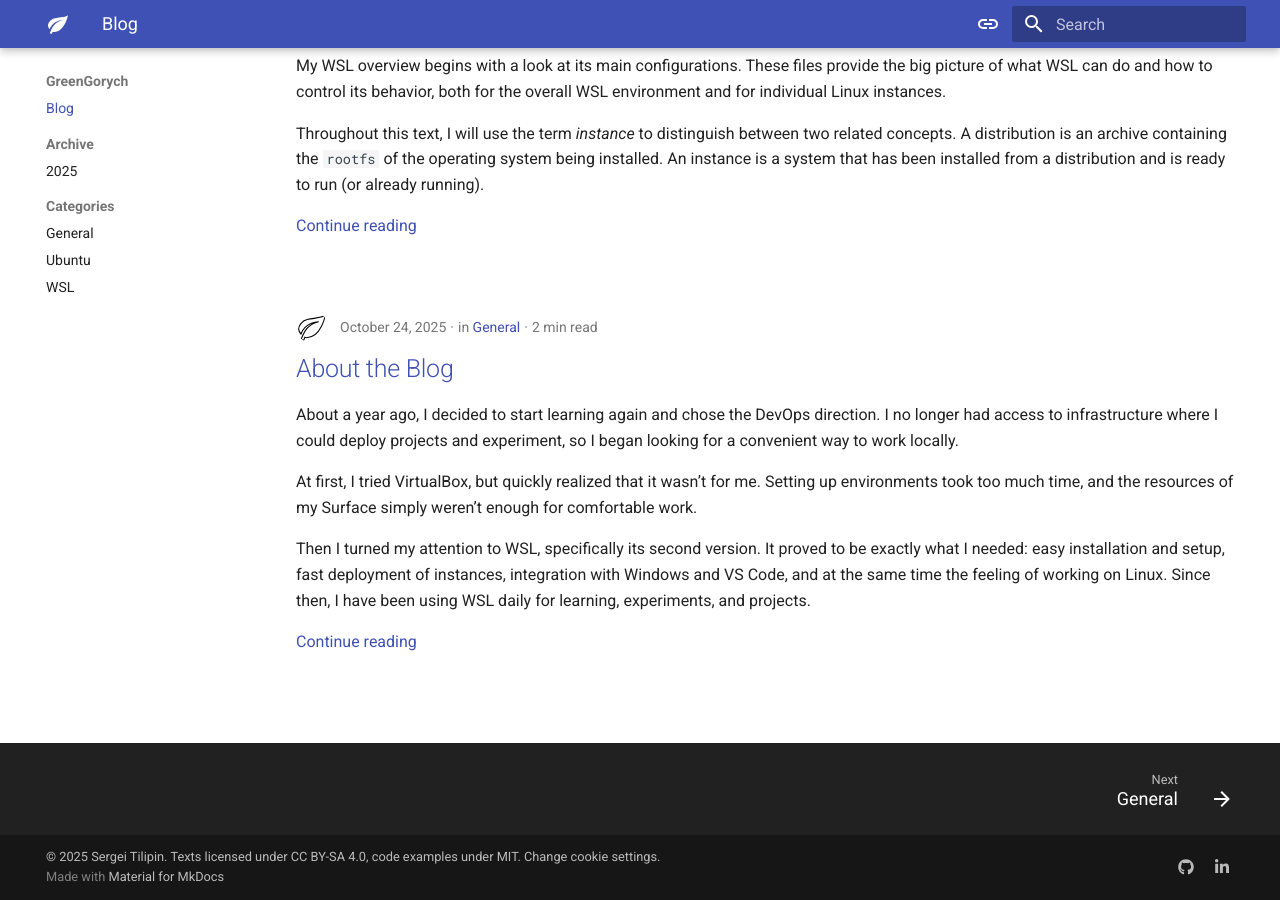
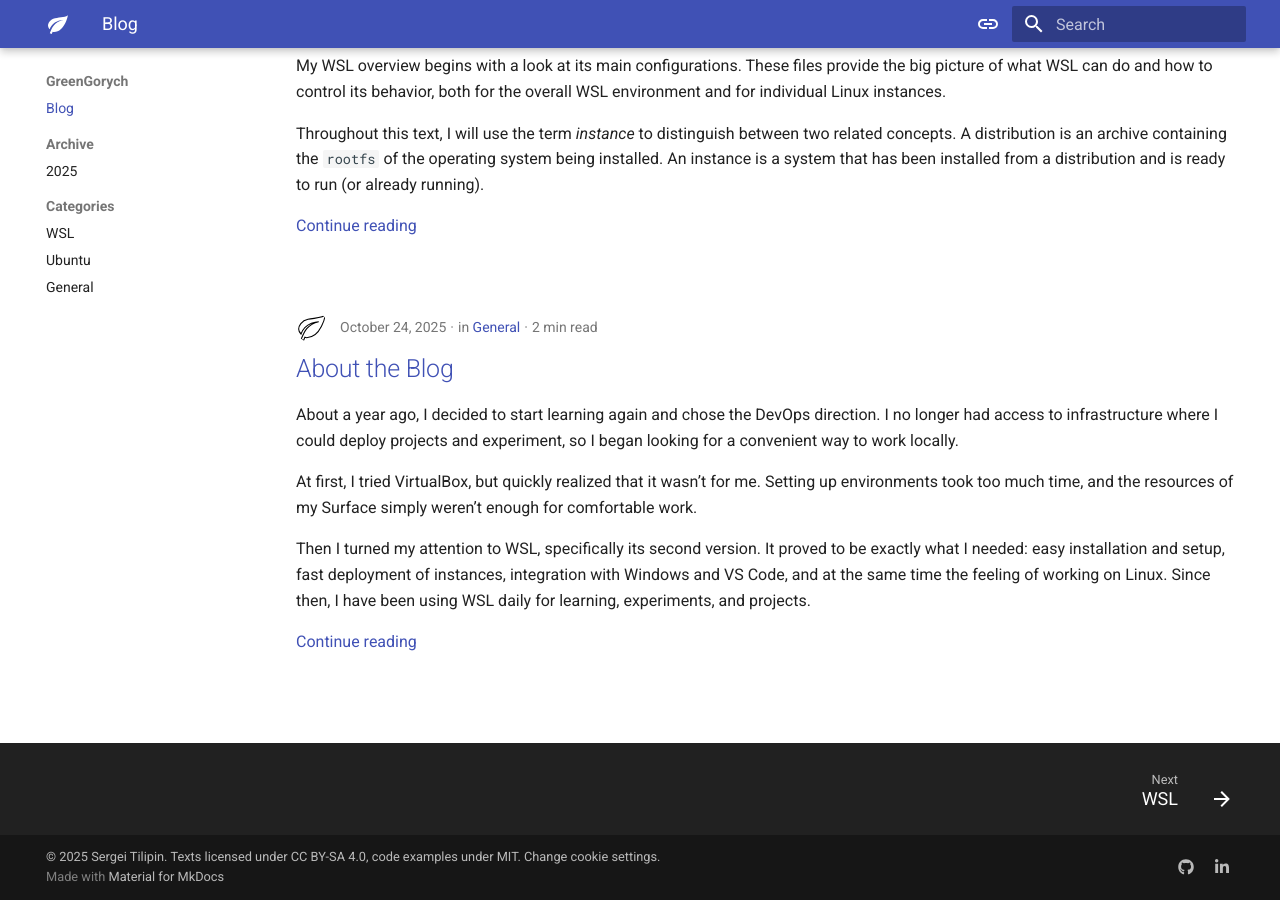
Before and after one commit to greengorych/greengorych.io, an MkDocs documentation site: the page built from docs/index.md, in a window 1280 px wide and 900 px high, scrolled down 1971 px. Built offline with MkDocs 1.6.1 and Material for MkDocs 9.7.7, drawn with Linux system fonts in a browser that asks for light colours; part of the change alters nothing that is shown.

Commit message:
feat(site): enable blog features previously available only in Insider version
Enable folowing options:
- archive pagination
- archive pagination per page
- archive URL date format
- authors profiles (disabled by default)
- authors profile name
- authors profiles pagination
- authors profiles pagination per page
- showing authors table of contents
- authors profiles URL format
- pagination for category pages
- number of posts per category page in pagination
- reverse sorting of categories

```diff
--- a/mkdocs.yml
+++ b/mkdocs.yml
@@ -188,32 +188,32 @@ plugins:
       archive_date_format: yyyy
       # Specifies the name of the archive section
       archive_name: Archive
-      # Enables or disables archive pagination (Insiders version only)
-      # archive_pagination: false
-      # Specifies archive pagination per page (Insiders version only)
-      # archive_pagination_per_page: 5
+      # Enables or disables archive pagination
+      archive_pagination: true
+      # Specifies archive pagination per page
+      archive_pagination_per_page: 5
       # Shows post titles in archive section
       archive_toc: false
       # Specifies archive URL format
       archive_url_format: "archive/{date}"
       # Specifies archive URL date format
-      # archive_url_date_format: yyyy
+      archive_url_date_format: yyyy
       # Enables or disables showing authors in blog posts
       authors: true
       # Configuration with blog post authors settings
       authors_file: "{blog}/.authors.yml"
-      # Enables or disables authors profiles (Insiders version only)
-      # authors_profiles: true
-      # Authors profile name (Insiders version only)
-      # authors_profiles_name: Authors
-      # Enables or disables authors profiles pagination (Insiders version only)
-      # authors_profiles_pagination: false
-      # Authors profiles pagination per page (Insiders version only)
-      # authors_profiles_pagination_per_page: 5
-      # Enables or disables showing authors table of contents (Insiders version only)
-      # authors_profiles_toc: false
-      # Defines authors profiles URL format (Insiders version only)
-      # authors_profiles_url_format: "author/{slug}"
+      # Enables or disables authors profiles
+      authors_profiles: false
+      # Authors profile name
+      authors_profiles_name: Authors
+      # Enables or disables authors profiles pagination
+      authors_profiles_pagination: false
+      # Authors profiles pagination per page
+      authors_profiles_pagination_per_page: 5
+      # Enables or disables showing authors table of contents
+      authors_profiles_toc: false
+      # Defines authors profiles URL format
+      authors_profiles_url_format: "author/{slug}"
       # Directory with blog posts
       blog_dir: .
       # Shows post titles on blog section
@@ -227,20 +227,20 @@ plugins:
         - WSL
       # Specifies the name of the category section
       categories_name: Categories
-      # Enables or disables pagination for category pages (Insiders version only)
-      # categories_pagination: false
-      # Sets the number of posts per category page in pagination (Insiders version only)
-      # categories_pagination_per_page: 5
+      # Enables or disables pagination for category pages
+      categories_pagination: true
+      # Sets the number of posts per category page in pagination
+      categories_pagination_per_page: 5
       # Converts category page URLs to uppercase or lowercase
       categories_slugify: !!python/object/apply:pymdownx.slugs.slugify
         kwds:
           case: lower
       # Sets the slug separator for category URLs
       categories_slugify_separator: "-"
-      # Sets the category sorting rule (Insiders version only)
+      # Sets the category sorting rule
       # categories_sort_by: !!python/name:material.plugins.blog.view_post_count
       # Enables or disables reverse sorting of categories (Insiders version only)
-      # categories_sort_reverse: true
+      categories_sort_reverse: true
       # Shows post titles on categories (inherited from blog_toc if not set explicitly)
       categories_toc: false
       # Category pages URL pattern
```
